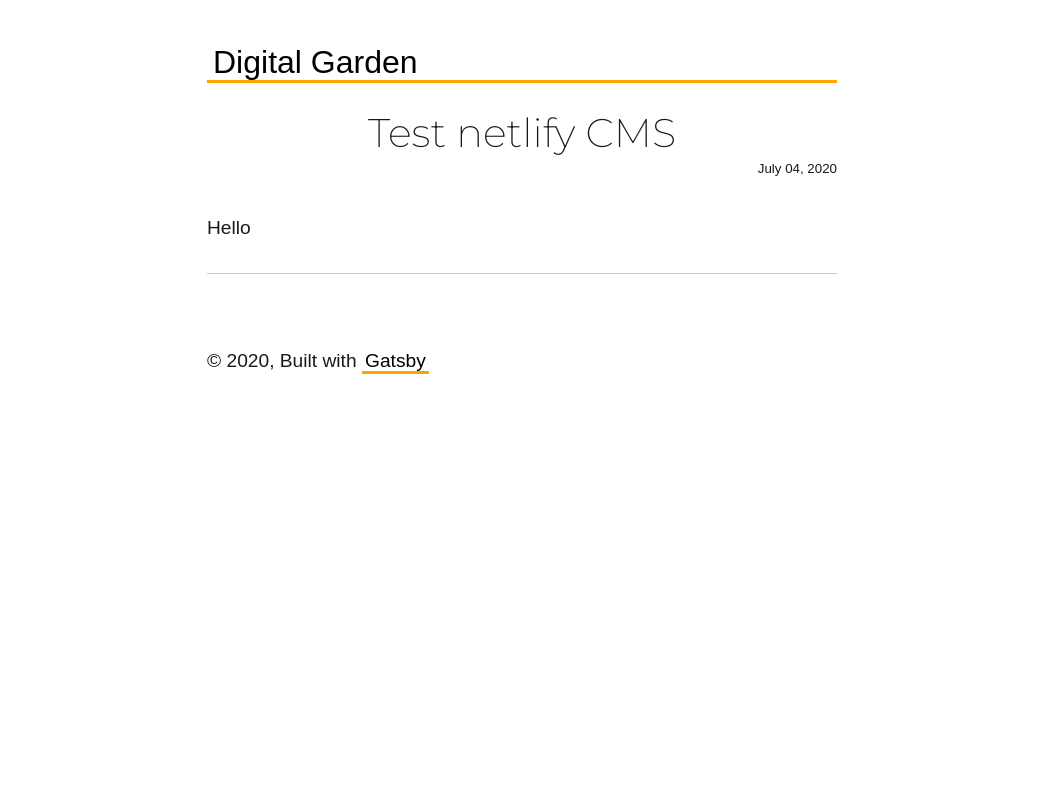
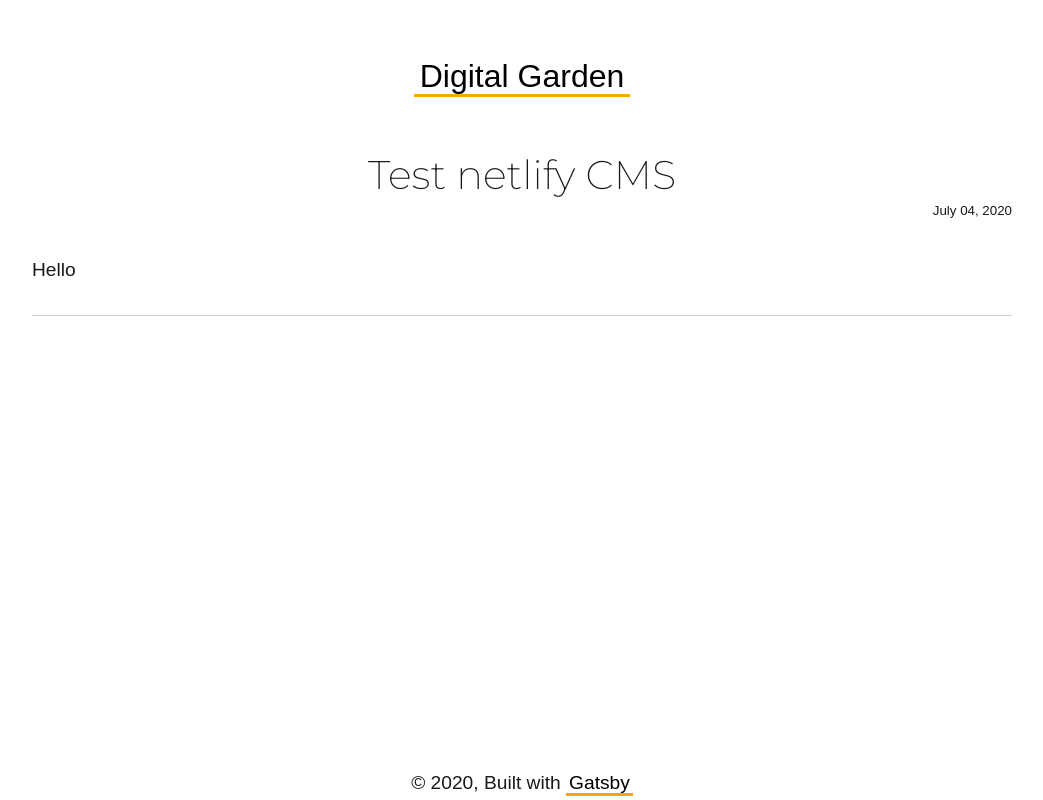
Before and after one commit to didemertens/personal-blog, a Gatsby site: page /test-netlify-cms/ in a window 1280 px wide. Shown: the whole page, without its empty margins (118-1161 px from the left). Built offline with nearby package versions, Linux system fonts and the light colour scheme; Gatsby itself is replaced by a stand-in of ours; some packages are replaced by stand-ins of ours.

Commit message:
added width

```diff
--- a/src/components/layout.js
+++ b/src/components/layout.js
@@ -12,9 +12,9 @@ const Layout = ({ location, title, children }) => {
       <h1
         style={{
           ...scale(1.5),
-          marginBottom: rhythm(1.5),
+          marginBottom: rhythm(2),
           marginTop: 0,
-          fontSize: `5rem`,
+          fontSize: `6rem`,
           fontFamily: `Open Sans, sans-serif`,
         }}
       >
@@ -54,15 +54,24 @@ const Layout = ({ location, title, children }) => {
         fontFamily: `sans-serif`,
         fontWeight: `200`,
         fontSize: `1.2rem`,
+        marginTop: rhythm(2),
         marginLeft: `auto`,
         marginRight: `auto`,
-        maxWidth: rhythm(24),
-        padding: `${rhythm(1.5)} ${rhythm(3 / 4)}`,
+        maxWidth: rhythm(35),
+        display: `flex`,
+        flexDirection: `column`,
+        alignItems: `center`,
       }}
     >
       <header>{header}</header>
       <main>{children}</main>
-      <footer>
+      <footer
+        style={{
+          position: `fixed`,
+          bottom: 0,
+          backgroundColor: `white`
+        }}
+      >
         © {new Date().getFullYear()}, Built with
         {` `}
         <a href="https://www.gatsbyjs.org">Gatsby</a>
--- a/src/templates/blog-post.js
+++ b/src/templates/blog-post.js
@@ -17,7 +17,7 @@ const BlogPostTemplate = ({ data, pageContext, location }) => {
         title={post.frontmatter.title}
         description={post.frontmatter.description || post.excerpt}
       />
-      <article>
+      <article style={{ width: rhythm(35) }}>
         <header>
           <h1
             style={{
--- a/src/utils/typography.js
+++ b/src/utils/typography.js
@@ -17,6 +17,7 @@ Wordpress2016.overrideThemeStyles = () => {
       fontSize: "2rem",
     },
     "h3, a": {
+      width: `fit-content`,
       fontWeight: `100`,
       fontFamily: `sans-serif`,
       padding: `3px`,
```
